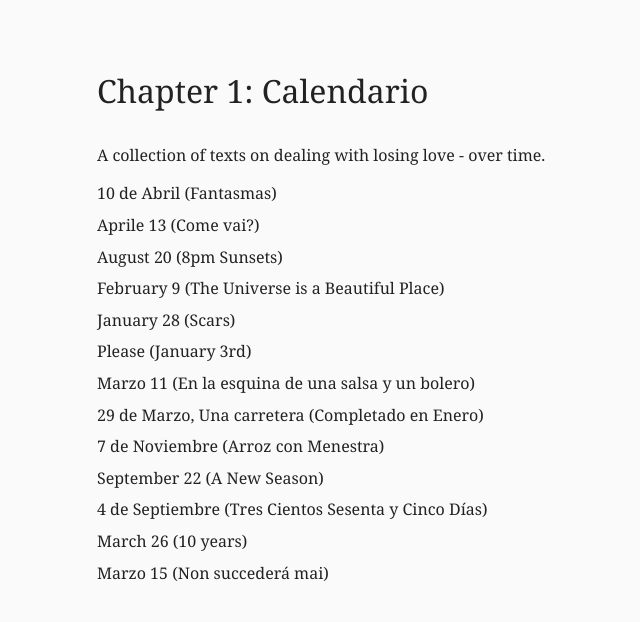
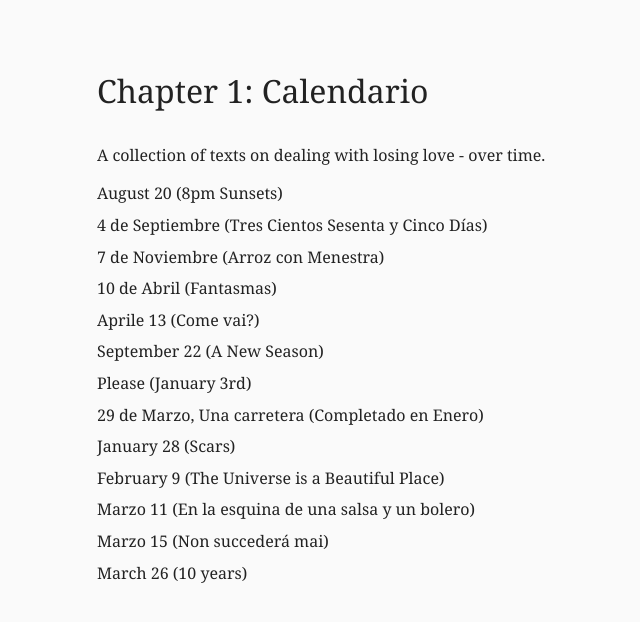
Before and after one commit to thedancingneutrino/thedancingneutrino.github.io, a Jekyll site: the page built from chapters/calendario.md, in a window 1280 px wide. Shown: the top 622 px of the page, without its empty margins (243-883 px from the left). Built offline with Jekyll 4.4.1, drawn with Linux system fonts in a browser that asks for light colours.

Commit message:
Update collection.html

```diff
--- a/_layouts/collection.html
+++ b/_layouts/collection.html
@@ -5,12 +5,17 @@ layout: default
 <h1>{{ page.title }}</h1>
 <p>{{ content }}</p>
 
+{% assign chapter_poems = site.pages
+  | where: "layout", "poem"
+  | where: "collection", page.collection_key
+  | sort: "order" %}
+
 <ul class="poem-list">
-  {% for poem in site.pages %}
-    {% if poem.collection == page.collection_key %}
-      <li>
-        <a href="{{ poem.url }}">{{ poem.title }}</a>
-      </li>
-    {% endif %}
+  {% for poem in chapter_poems %}
+    <li>
+      <a href="{{ poem.url }}">
+        {{ poem.title }}
+      </a>
+    </li>
   {% endfor %}
 </ul>
```
